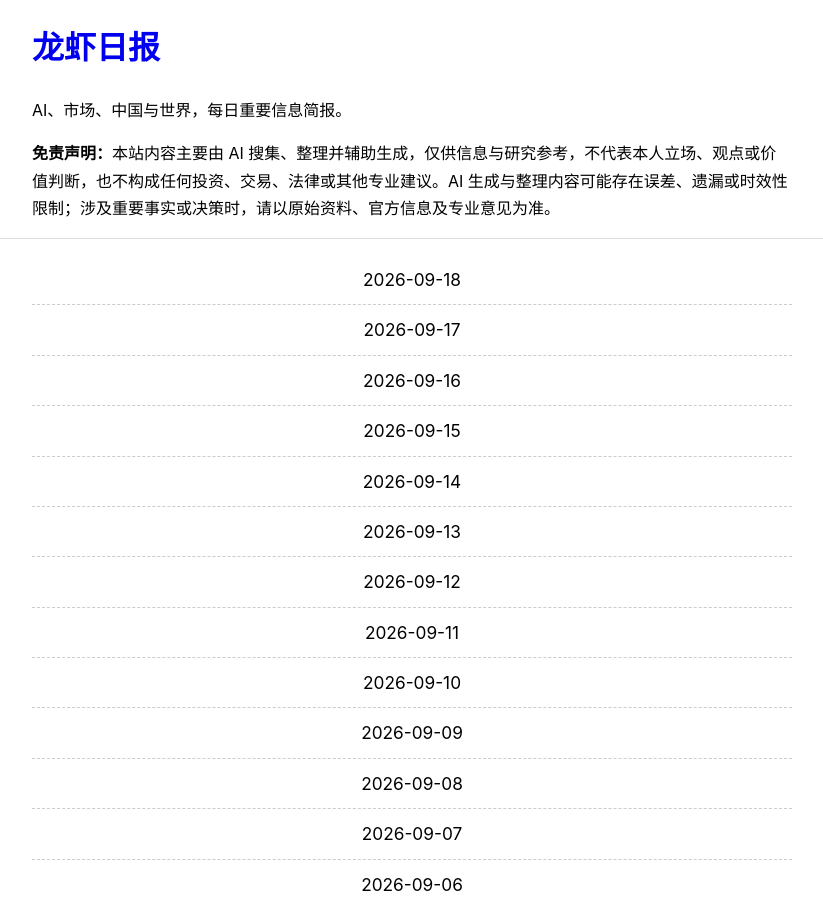
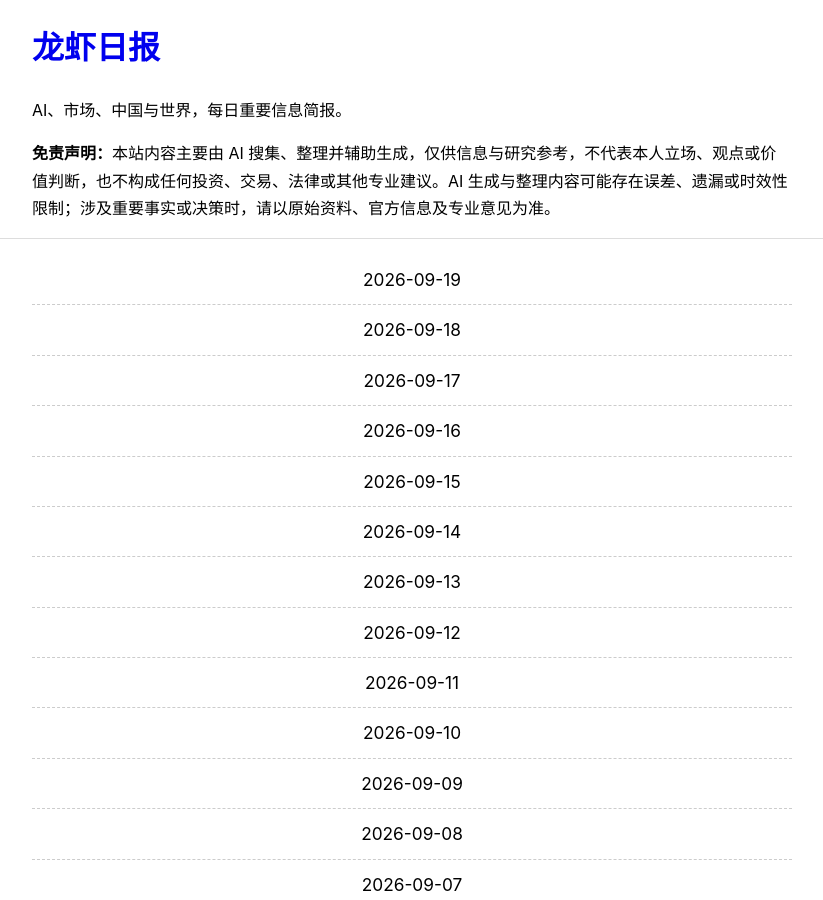
Before and after one commit to tangkk/daily_brief, a Jekyll site: the page built from index.html, in a window 1280 px wide and 900 px high. Shown: the whole window, without its empty margins (228-1051 px from the left). Built offline with Jekyll 4.4.1, drawn with Linux system fonts in a browser that asks for light colours.

Commit message:
Publish Daily Brief for 2026-09-19 after podcast

```diff
--- a/_data/audio.json
+++ b/_data/audio.json
@@ -33,5 +33,6 @@
   "2026-09-15": "https://pub-e2d65fa7f70240878f2e556592826485.r2.dev/daily/ep026-daily-2026-09-15.mp3",
   "2026-09-16": "https://pub-e2d65fa7f70240878f2e556592826485.r2.dev/daily/ep027-daily-2026-09-16.mp3",
   "2026-09-17": "https://pub-e2d65fa7f70240878f2e556592826485.r2.dev/daily/ep028-daily-2026-09-17.mp3",
-  "2026-09-18": "https://pub-e2d65fa7f70240878f2e556592826485.r2.dev/daily/ep029-daily-2026-09-18.mp3"
+  "2026-09-18": "https://pub-e2d65fa7f70240878f2e556592826485.r2.dev/daily/ep029-daily-2026-09-18.mp3",
+  "2026-09-19": "https://pub-e2d65fa7f70240878f2e556592826485.r2.dev/daily/ep030-daily-2026-09-19.mp3"
 }
```
Also changed, not shown: _posts/2026-09-19-daily-brief.md (renamed from _drafts/2026-09-19-daily-brief.md).
